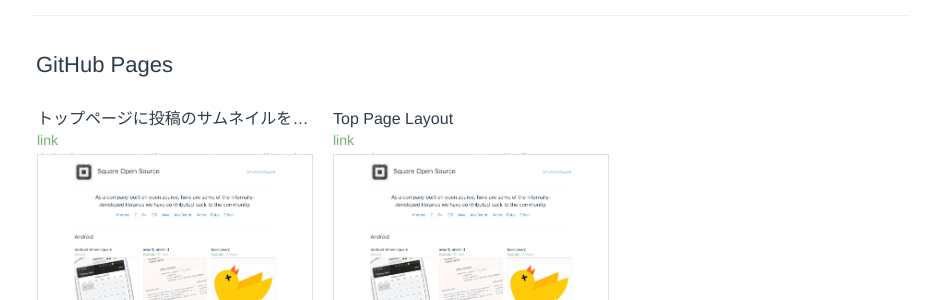
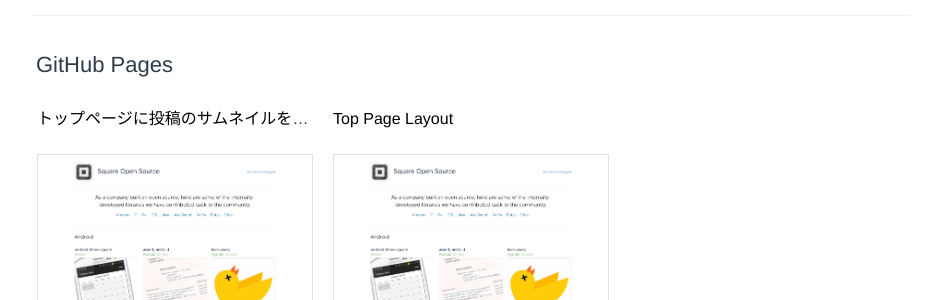
Before and after one commit to tker-78/early-morn-prog, a Jekyll site: the page built from index.md, in a window 1280 px wide. Shown: the part 264-564 px from the top of the page, without its empty margins (169-1110 px from the left). Built offline with Jekyll 4.4.1, drawn with Linux system fonts in a browser that asks for light colours; some web fonts are replaced; our own code applies the rules of GitHub Pages for plain Markdown files; comment, search, counter and statistics services are not loaded.

```diff
--- a/_includes/display_posts.html
+++ b/_includes/display_posts.html
@@ -1,7 +1,9 @@
 <li class="menu-item">
   <div class="menu-item-info">
-    <h4 class="menu-item-name">{{ post.title }}</h4>
-    <span class="menu-item-price"><a href="{{ post.url | absolute_url }}" target="_blank">link</a></span>
+    <h4 class="menu-item-name"><a href="{{ post.url | absolute_url }}" target="_blank" style="color:black;">{{ post.title }}</a></h4>
+
+    <br>
+    <br>
     <p class="menu-item-description"> {{ post.description }}</p>
   </div>
   <div class="menu-item-image has-meta-content">
```
Also changed, not shown: _posts/githubpages/2022-07-26-toppagelayout.md (+2 -0 lines), 3 other files.
